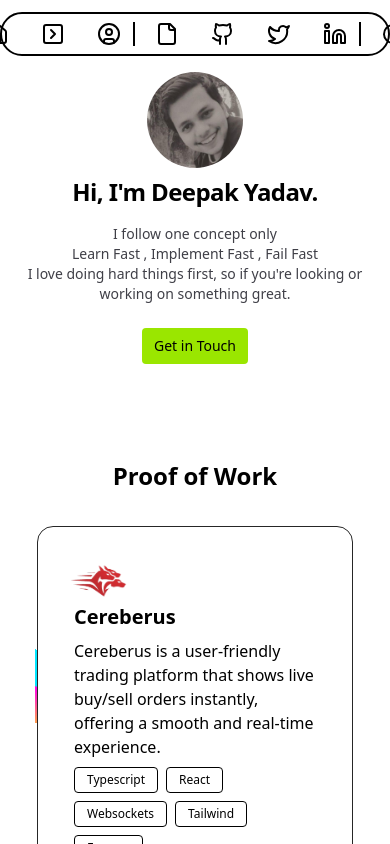
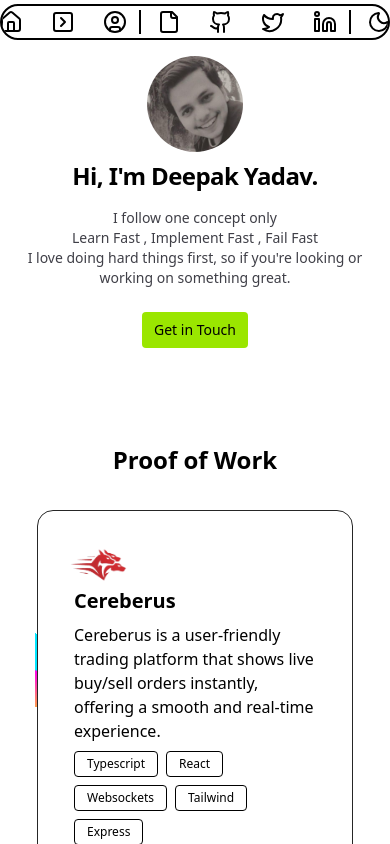
Before and after one commit to ironor25/portfolio, a React (Vite) app: page / in a window 390 px wide. Shown: the top 844 px of the page. Built offline with nearby package versions, Linux system fonts and the light colour scheme.

Commit message:
add responsiveness

```diff
--- a/src/components/Header.jsx
+++ b/src/components/Header.jsx
@@ -26,9 +26,9 @@ const Header = (props) => {
   const { isDark, setIsDark } = props;
 
   return (
-    <div className="p-3 flex justify-center z-20 text-black dark:text-white transition-colors duration-300">
-      <nav className="max-w-2xl w-full rounded-3xl p-2 sm:p-3 px-2 sm:px-4 border-2 border-black dark:border-white fixed backdrop-blur-lg flex space-x-2 sm:space-x-6 justify-center">
-        <div className="flex space-x-2 sm:space-x-4 items-center">
+    <div className="p-1 sm:p-3 flex justify-center z-20 text-black dark:text-white transition-colors duration-300">
+      <nav className="max-w-2xl w-full rounded-3xl py-1 sm:py-3 px-1 sm:px-4 border-2 border-black dark:border-white fixed backdrop-blur-lg flex overflow-x-auto whitespace-nowrap space-x-1 sm:space-x-6 justify-center">
+        <div className="flex items-center space-x-1 sm:space-x-4 w-auto">
           {/* Navigation Links */}
           <a href="#hero" className={iconLinkClass} aria-label="Home">
             <House />
```
